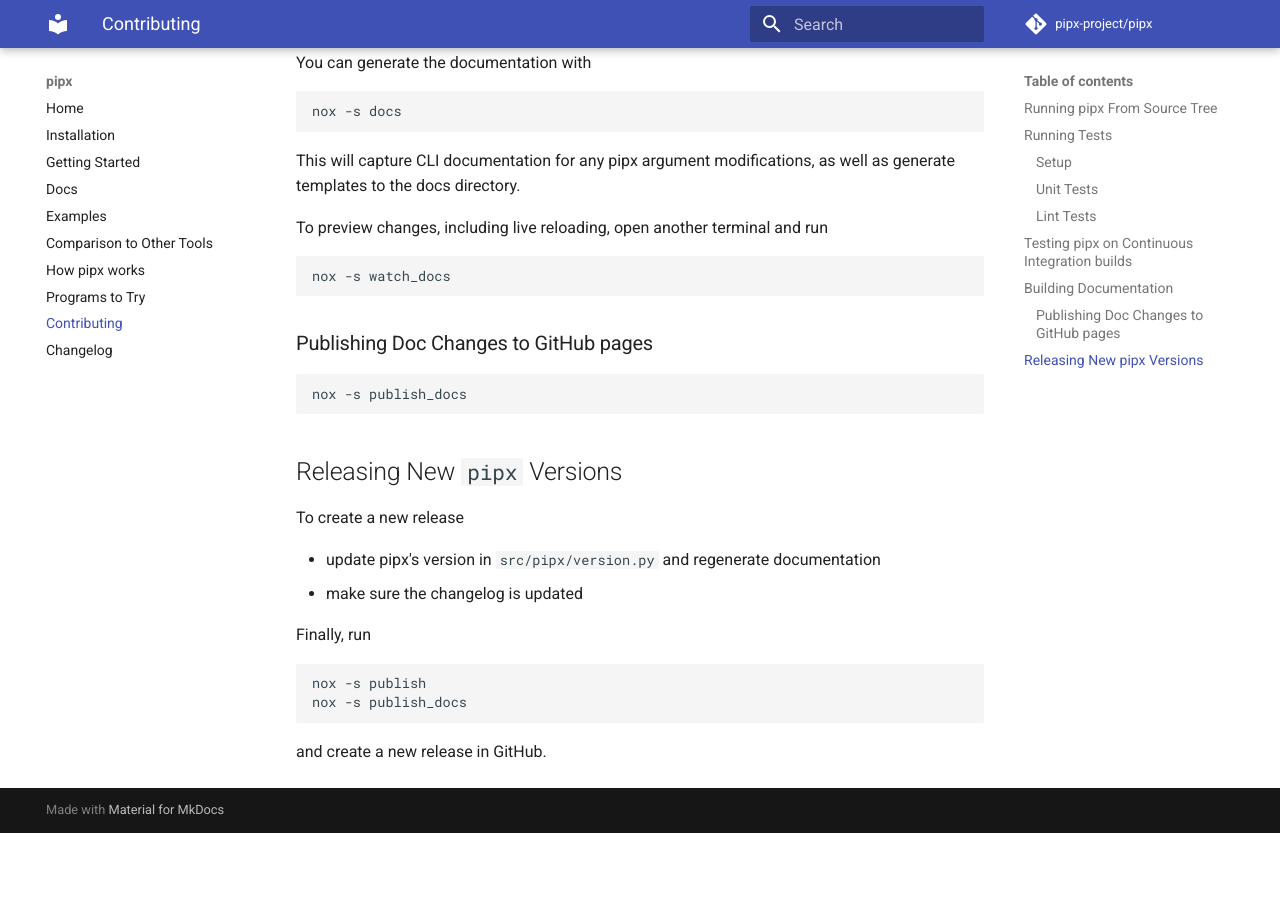
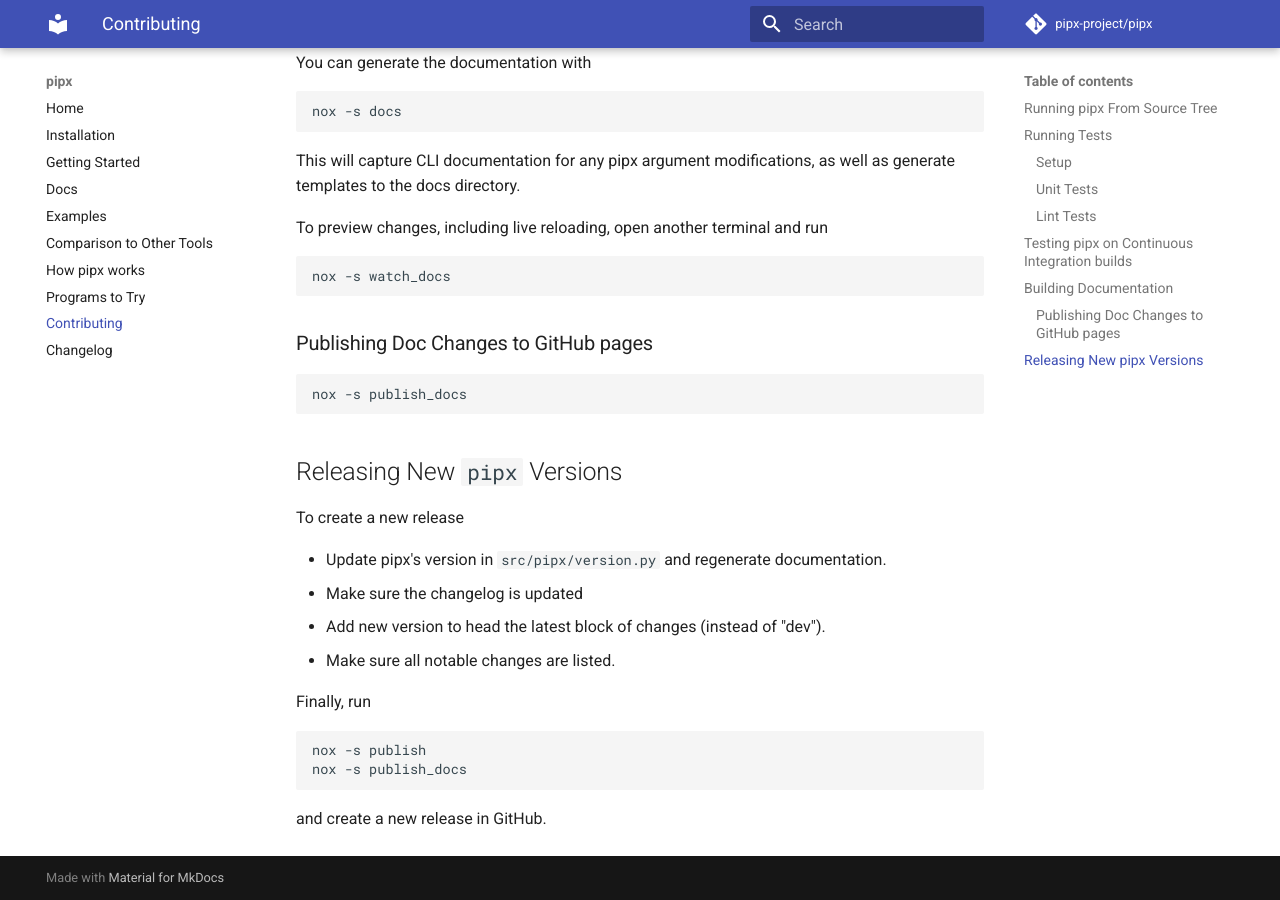
Before and after one commit to pypa/pipx, an MkDocs documentation site: the page built from docs/contributing.md, in a window 1280 px wide and 900 px high, scrolled down 2177 px. Built offline with MkDocs 1.6.1 and Material for MkDocs 9.7.7, drawn with Linux system fonts in a browser that asks for light colours; comment, search, counter and statistics services are not loaded; before the commit the page ends 3010 px from its top, so only the background shows below that.

Commit message:
More release procedure updates.

````diff
--- a/docs/contributing.md
+++ b/docs/contributing.md
@@ -103,8 +103,10 @@
 ## Releasing New `pipx` Versions
 To create a new release
 
-* update pipx's version in `src/pipx/version.py` and regenerate documentation
-* make sure the changelog is updated
+* Update pipx's version in `src/pipx/version.py` and regenerate documentation.
+* Make sure the changelog is updated
+  * Add new version to head the latest block of changes (instead of "dev").
+  * Make sure all notable changes are listed.
 
 Finally, run
 ```bash
````
